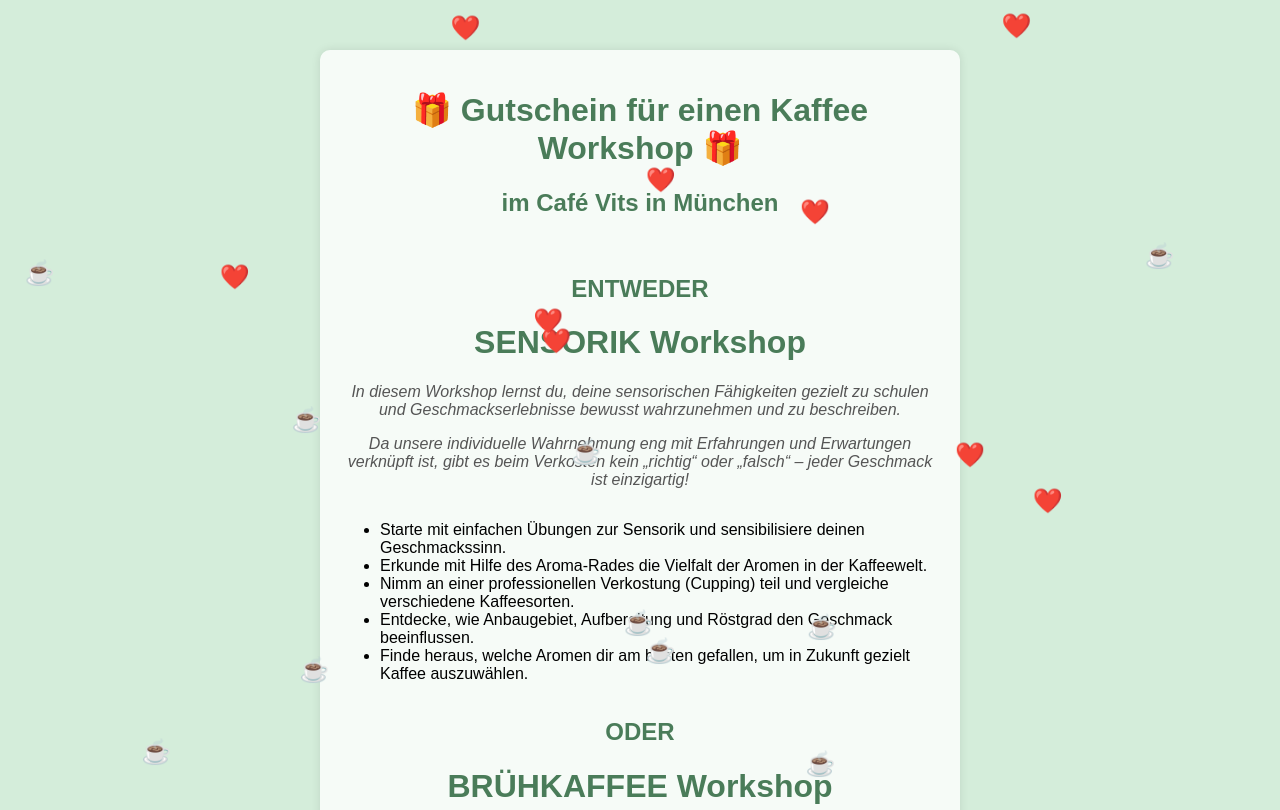
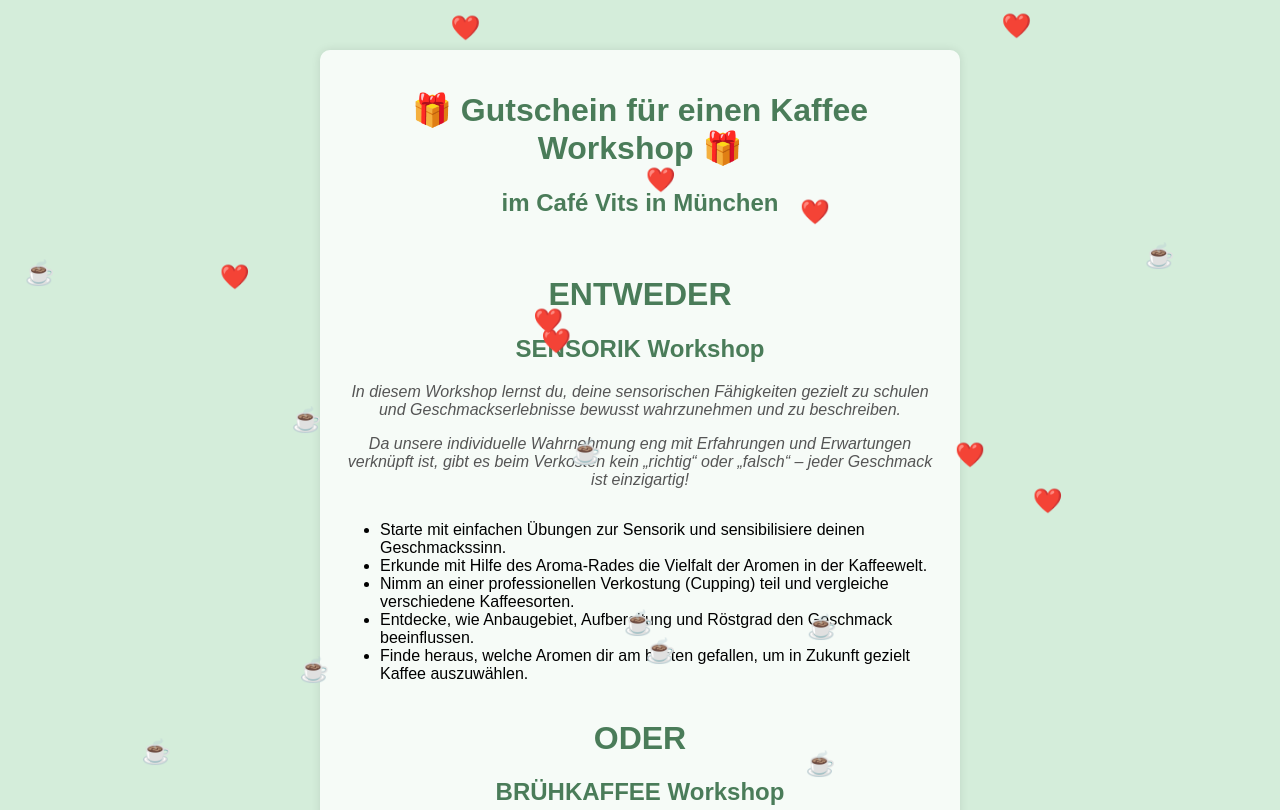
Before and after one commit to lunafrauhammer/Geschenk, a plain HTML site: page index.html in a window 1280 px wide. Shown: the top 810 px of the page. Drawn offline with Linux system fonts and the light colour scheme.

Commit message:
Update index.html

```diff
--- a/index.html
+++ b/index.html
@@ -11,8 +11,8 @@
         <h1>🎁 Gutschein für einen Kaffee Workshop 🎁</h1>
         <h2>im Café Vits in München</h2>
         <br>
-        <h2> ENTWEDER </h2>
-        <h1> SENSORIK Workshop</h1>
+        <h1> ENTWEDER </h1>
+        <h2> SENSORIK Workshop</h2>
         <p class="intro">In diesem Workshop lernst du, deine sensorischen Fähigkeiten gezielt zu schulen und Geschmackserlebnisse bewusst wahrzunehmen und zu beschreiben. </p>
         <p class="note">Da unsere individuelle Wahrnehmung eng mit Erfahrungen und Erwartungen verknüpft ist, gibt es beim Verkosten kein „richtig“ oder „falsch“ – jeder Geschmack ist einzigartig!</p>
         <ul>
@@ -24,8 +24,8 @@
         </ul>
 
         <br>
-        <h2> ODER </h2>
-        <h1> BRÜHKAFFEE Workshop</h1>
+        <h1> ODER </h1>
+        <h2> BRÜHKAFFEE Workshop</h2>
         <p class="intro">Auch mit einfachen Brühmethoden lassen sich außergewöhnliche Geschmacksprofile hervorbringen – wenn man einige grundlegende Faktoren beachtet. </p>
         <p class="note">In diesem Workshop konzentrieren wir uns darauf, sortenreine Kaffees optimal zur Geltung zu bringen und ihre individuellen Aromen bestmöglich herauszuarbeiten.</p>
         <ul>
```
